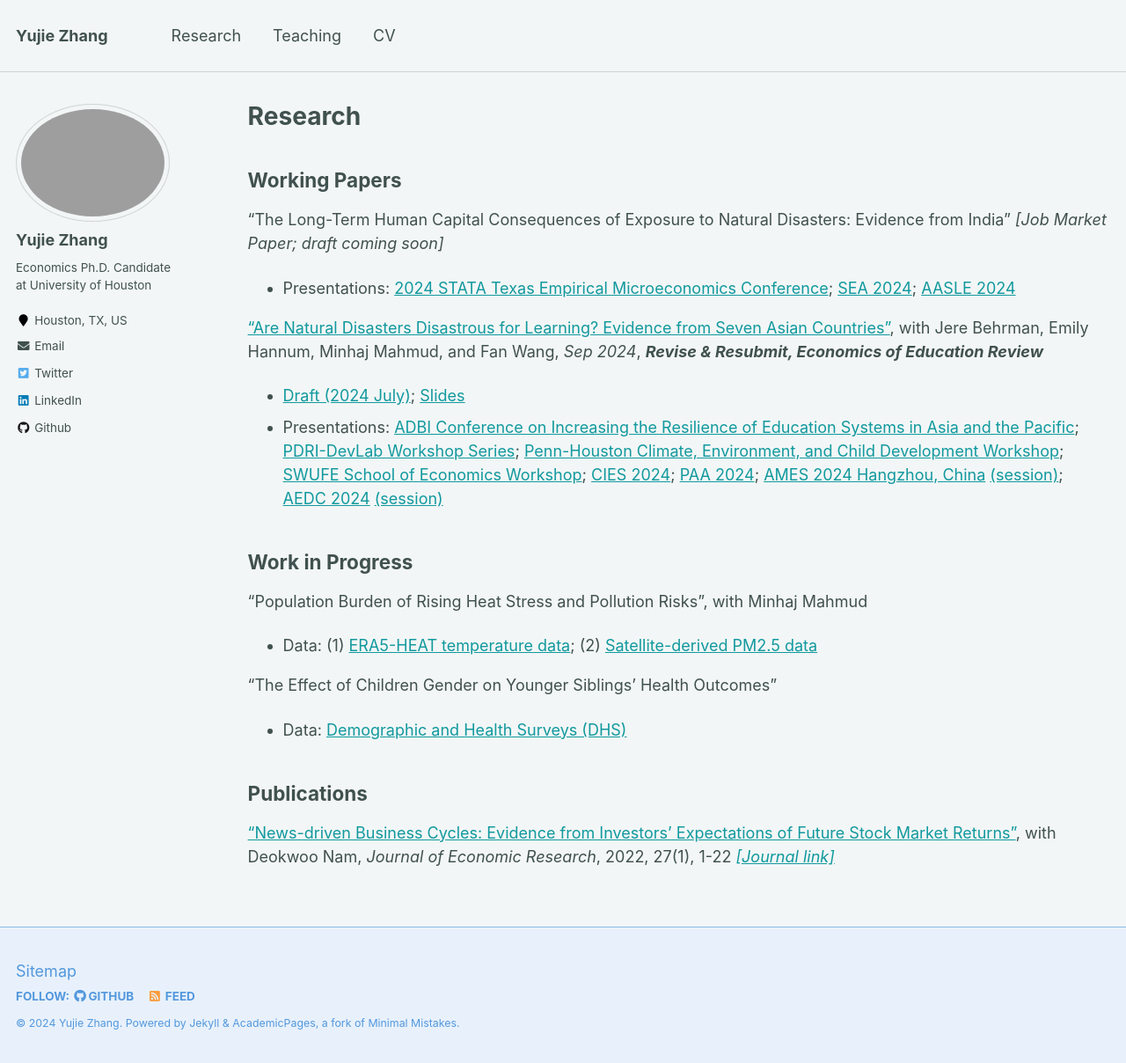
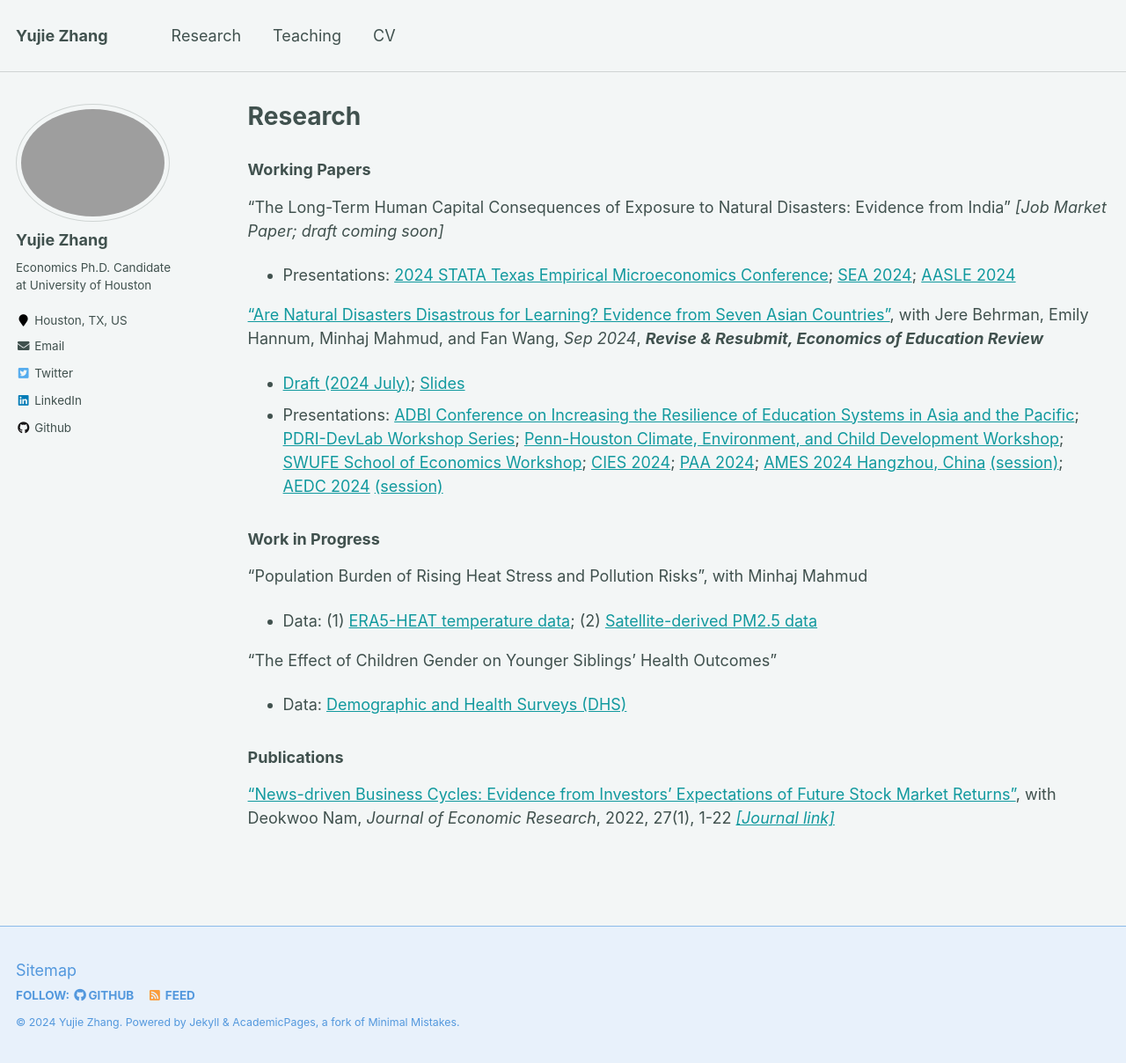
Before and after one commit to yujiezhangecon/yujiezhangecon.github.io, a Jekyll site: the page built from _pages/research.md, in a window 1280 px wide and 1208 px high. Shown: the whole window at 88% size. Built offline with Jekyll 4.4.1, drawn with Linux system fonts in a browser that asks for light colours.

```diff
--- a/_pages/research.md
+++ b/_pages/research.md
@@ -20,8 +20,7 @@ author_profile: true
 {% include base_path %}
 
 
-Working Papers
---
+### Working Papers
 
 "The Long-Term Human Capital Consequences of Exposure to Natural Disasters: Evidence from India" _[Job Market Paper; draft coming soon]_
 - Presentations:
@@ -48,8 +47,7 @@ with Jere Behrman, Emily Hannum, Minhaj Mahmud, and Fan Wang, _Sep 2024_, _**Rev
 [SEHO 2024](https://economics.smu.edu.sg/conference/seho2024),
 --->
 
-Work in Progress
---
+### Work in Progress
 
 "Population Burden of Rising Heat Stress and Pollution Risks", with Minhaj Mahmud
 - Data: (1) [ERA5-HEAT temperature data](https://cds-beta.climate.copernicus.eu/datasets/derived-utci-historical?tab=overview);
@@ -62,8 +60,7 @@ Work in Progress
 - Draft available upon request
 --->
 
-Publications
---
+### Publications
 
 ["News-driven Business Cycles: Evidence from Investors’ Expectations of Future Stock Market Returns"](http://yujiezhangecon.github.io/files/ZhangNam.pdf),
 with Deokwoo Nam, _Journal of Economic Research_, 2022, 27(1), 1-22 [_[Journal link]_](https://papersearch.net/thesis/article.asp?key=3948237)
```
